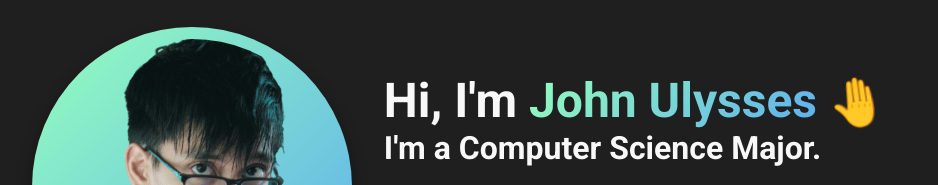
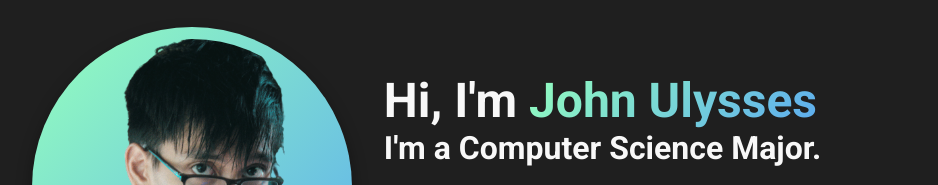
Before and after one commit to UlyCS/aboutme-react, a React (Create React App) app: page / in a window 1280 px wide. Shown: the part 158-343 px from the top of the page, without its empty margins (164-1102 px from the left). Built offline with nearby package versions, Linux system fonts and the light colour scheme; the HTML template or start-up script is replaced by a standard one.

Commit message:
Fixed Missing Socials and Home

```diff
--- a/src/components/Navbar.js
+++ b/src/components/Navbar.js
@@ -1,6 +1,5 @@
 import React, {useState} from 'react';
 import Style from './Navbar.module.scss';
-import Toggler from "./home/Toggler";
 import {Link, useLocation} from "react-router-dom";
 import {Box} from "@mui/material";
 import {info} from "../info/Info";
--- a/src/components/home/Home.js
+++ b/src/components/home/Home.js
@@ -3,7 +3,6 @@ import Style from './Home.module.scss';
 import me from '../../img/self.png';
 import classNames from 'classnames';
 import EmojiBullet from "./EmojiBullet";
-import SocialIcon from "./SocialIcon";
 import {Box} from "@mui/material";
 import {info} from "../../info/Info";
 
@@ -16,7 +15,7 @@ export default function Home() {
               height={{xs: '35vh', md: '40vh'}}
               borderRadius={'50%'} p={'0.75rem'} mb={{xs: '1rem', sm: 0}} mr={{xs: 0, md: '2rem'}}/>
          <Box>
-            <h1>Hi, I'm <span style={{background: info.gradient, WebkitBackgroundClip: 'text', WebkitTextFillColor: 'transparent'}}>{info.firstName}</span><span className={Style.hand}>🤚</span>
+            <h1>Hi, I'm <span style={{background: info.gradient, WebkitBackgroundClip: 'text', WebkitTextFillColor: 'transparent'}}>{info.firstName}</span>
             </h1>
             <h2>I'm {info.position}.</h2>
             <Box component={'ul'} p={'0.8rem'}>
@@ -24,11 +23,6 @@ export default function Home() {
                   <EmojiBullet key={index} emoji={bio.emoji} text={bio.text}/>
                ))}
             </Box>
-            <Box display={'flex'} gap={'1.5rem'} justifyContent={'center'} fontSize={{xs: '2rem', md: '2.5rem'}}>
-               {info.socials.map((social, index) => (
-                  <SocialIcon key={index} link={social.link} icon={social.icon} label={social.label} />
-               ))}
-            </Box>
          </Box>
       </Box>
    )
--- a/src/components/home/Home.module.scss
+++ b/src/components/home/Home.module.scss
@@ -18,15 +18,6 @@ h2 {
   }
 }
 
-
-.hand {
-  animation-name: wave;
-  animation-duration: 2.5s;
-  animation-iteration-count: infinite;
-  transform-origin: 70% 70%;
-  display: inline-block;
-}
-
 a {
   color: $dark;
   transition: color 200ms ease;
@@ -36,14 +27,3 @@ a:hover {
   color: $lightgray;
   transition: color 200ms ease;
 }
-
-@keyframes wave {
-  0% { transform: rotate( 0.0deg) }
-  10% { transform: rotate(14.0deg) }
-  20% { transform: rotate(-8.0deg) }
-  30% { transform: rotate(14.0deg) }
-  40% { transform: rotate(-4.0deg) }
-  50% { transform: rotate(10.0deg) }
-  60% { transform: rotate( 0.0deg) }
-  100% { transform: rotate( 0.0deg) }
-}
--- a/src/components/home/SocialIcon.js
+++ /dev/null
@@ -1,13 +0,0 @@
-import React from 'react';
-
-function SocialIcon(props) {
-    const {link, icon, label} = props;
-    return (
-        <a target="_blank" aria-label={label}
-           rel="noopener noreferrer" href={link}>
-            <i className={icon} aria-hidden="true"/>
-        </a>
-    );
-}
-
-export default SocialIcon;
--- a/src/components/home/Toggler.js
+++ /dev/null
@@ -1,17 +0,0 @@
-import React from 'react';
-import {Box} from "@mui/material";
-
-export default function Toggler({darkMode, handleClick}) {
-    const transition = 'all 250ms ease'
-
-   return (
-      <Box fontSize={'1.5rem'} sx={{cursor: 'pointer', ":hover": {transform: 'translateY(-3px)', transition: transition}}}>
-         {
-            darkMode ?
-               <span onClick={handleClick} aria-label="Full Moon" role="img">🌕</span>
-               :
-               <span onClick={handleClick} aria-label="New Moon" role="img">🌑</span>
-         }
-      </Box>
-   )
-}
--- a/src/info/Info.js
+++ b/src/info/Info.js
@@ -31,7 +31,7 @@ export const info = {
         },
         {
             emoji: "💻",
-            text: "I aspire to be a Developer."
+            text: "I aspire to be a  Developer."
         }
         // {
         //     emoji: "📧",
@@ -98,7 +98,7 @@ export const info = {
         }
 
     ],
-    portfolio: [
+    socials: [
         {
             title: "Facebook",
             live: "https://www.facebook.com/UlyChin/",
```
